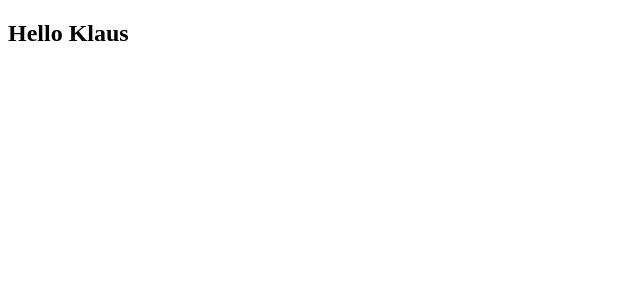
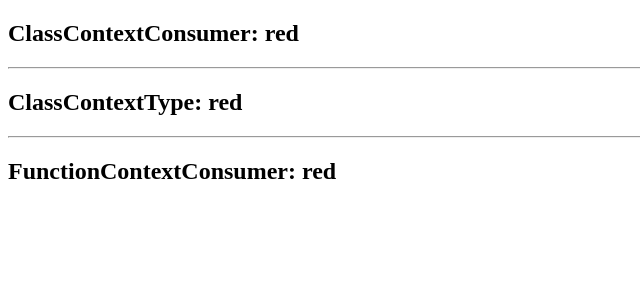
Before and after one commit to coder-klaus/react-tutorial, a React (Vite) app: page / in a window 1280 px wide. Shown: the top 300 px of the page, without its empty margins (0-640 px from the left). Built offline with nearby package versions, Linux system fonts and the light colour scheme.

Commit message:
fix: 添加 context的基本使用

```diff
--- a/src/App.jsx
+++ b/src/App.jsx
@@ -19,7 +19,10 @@ import React from 'react';
 // import Child from './components/004-模拟插槽/002-插槽(以props形式)'
 // import Child from './components/004-模拟插槽/003-Children/001-为什么要Children'
 // import Child from './components/004-模拟插槽/003-Children/002-React-Children'
-import Child from './components/004-模拟插槽/004-作用域插槽'
+// import Child from './components/004-模拟插槽/004-作用域插槽'
+
+// Context
+import Child from './components/005-Context/001-Context的基本使用'
 
 const App = () => {
   return (
--- /dev/null
+++ b/src/components/005-Context/001-Context的基本使用/components/ClassContextConsumer.jsx
@@ -0,0 +1,18 @@
+import { PureComponent } from 'react'
+import ThemeContext from '../context/ThemeContext'
+
+export class ClassContextConsumer extends PureComponent {
+  render() {
+    return (
+      <ThemeContext.Consumer>
+        {
+          // 通过传递一个函数，来消费数据
+          // 其实就是以作用域插槽的形式来消费 ctx
+          (value) => <h2>ClassContextConsumer: { value.color }</h2>
+        }
+      </ThemeContext.Consumer>
+    )
+  }
+}
+
+export default ClassContextConsumer
--- /dev/null
+++ b/src/components/005-Context/001-Context的基本使用/components/ClassContextType.jsx
@@ -0,0 +1,17 @@
+import { PureComponent } from 'react'
+import ThemeContext from '../context/ThemeContext'
+
+export class ClassContextType extends PureComponent {
+  // 类组件有一个 contextType 属性，可以用来接收上下文对象
+  static contextType = ThemeContext
+
+  render() {
+    return (
+      // 通过 contextType指定后，就可以直接通过 this.context 消费 ctx
+      // 无需通过 Consumer 组件来消费
+      <h2>ClassContextType: { this.context.color }</h2>
+    )
+  }
+}
+
+export default ClassContextType
--- /dev/null
+++ b/src/components/005-Context/001-Context的基本使用/components/FunctionContextConsumer.jsx
@@ -0,0 +1,15 @@
+import { memo } from 'react'
+import ThemeContext from '../context/ThemeContext'
+
+const FunctionContextConsumer = memo(() => {
+  return (
+    <ThemeContext.Consumer>
+      {
+        // 函数组件没有静态属性 contextType，所以需要通过 Consumer 组件来消费上下文
+        (value) => <h2>FunctionContextConsumer: { value.color }</h2>
+      }
+    </ThemeContext.Consumer>
+  )
+})
+
+export default FunctionContextConsumer
--- /dev/null
+++ b/src/components/005-Context/001-Context的基本使用/context/ThemeContext.js
@@ -0,0 +1,6 @@
+import { createContext } from 'react'
+
+// 创建 Context 对象
+const ThemeContext = createContext()
+
+export default ThemeContext
--- /dev/null
+++ b/src/components/005-Context/001-Context的基本使用/index.jsx
@@ -0,0 +1,31 @@
+import { PureComponent } from 'react'
+import ThemeContext from './context/ThemeContext'
+import ClassContextConsumer from './components/ClassContextConsumer'
+import ClassContextType from './components/ClassContextType'
+import FunctionContextConsumer from './components/FunctionContextConsumer'
+
+export class ContextDemoApp extends PureComponent {
+  render() {
+    return (
+      <>
+        {/*
+          1. ThemeContext 是一个上下文对象，所以以 Context 作为命名后缀，以便区分
+          2. ThemeContext 作为上下文对象，提供两个组件
+             + Provider组件 => 共享数据的生产者
+               + 通过 value属性提供共享数据
+               + 共享数据一般为对象类型，以便于同时提供多个共享数据
+             + Consumer组件 => 共享数据的消费者
+        */}
+        <ThemeContext.Provider value={{ color: 'red' }}>
+          <ClassContextConsumer />
+          <hr />
+          <ClassContextType />
+          <hr />
+          <FunctionContextConsumer />
+        </ThemeContext.Provider>
+      </>
+    )
+  }
+}
+
+export default ContextDemoApp
```
